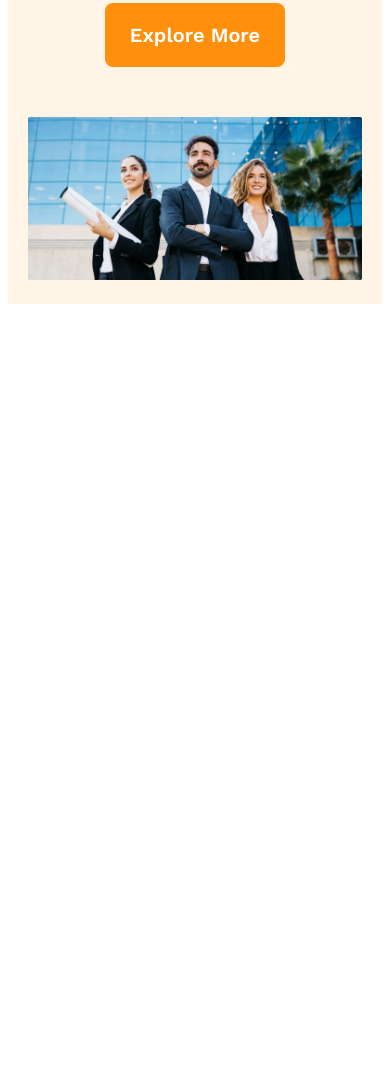
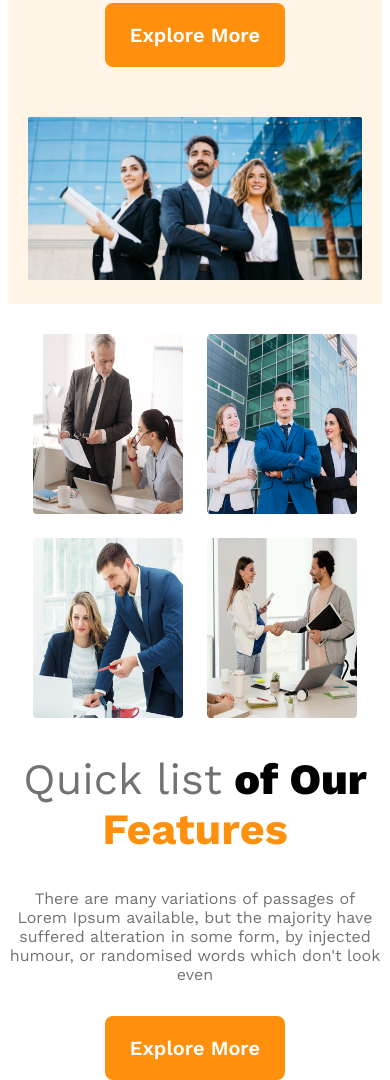
Before and after one commit to sakibzaman1/g3-architects-website, a plain HTML site: page index.html in a window 390 px wide. Shown: the part 733-1813 px from the top of the page. Before the commit the page ends 1045 px from the top, so only its background shows below. Drawn offline with nearby package versions, Linux system fonts and the light colour scheme.

Commit message:
Teams section responsive done

```diff
--- a/index.html
+++ b/index.html
@@ -34,7 +34,26 @@
         </div>
     </header>
 
-    <main></main>
+    <!-- Main Section -->
+
+    <main>
+        <!-- Teams Section -->
+
+        <section class="teams-container">
+            <div class="teams-image-container">
+                <img src="./images/team1.png" alt="">
+                <img src="./images/team2.png" alt="">
+                <img src="./images/team3.png" alt="">
+                <img src="./images/team4.png" alt="">
+            </div>
+            <div class="teams-content">
+                <h1 class="teams-title"><span style="color: #727272; font-weight: 100;">Quick list</span> <span style="font-weight: 800;">of Our</span> <br><span style="color: #FF900E;">Features</span></h1>
+                <p class="teams-desc">There are many variations of passages of Lorem Ipsum available, but the majority have suffered alteration in some form, by injected humour, or randomised words which don't look even</p>
+                <button class="btn-primary">Explore More</button>
+            </div>
+        </section>
+
+    </main>
 
     <footer></footer>
 
--- a/styles/architect.css
+++ b/styles/architect.css
@@ -24,6 +24,7 @@
 header {
     background: rgba(255, 144, 14, 0.10);
     padding: 50px 240px;
+
 }
 
 nav {
@@ -54,7 +55,7 @@ nav a {
     color: #424242;
 }
 
-/* Banner Styles */
+/* Banner Section Styles */
 
 .banner-content {
     max-width: 800px;
@@ -74,32 +75,125 @@ nav a {
     font-size: 1rem;
     font-weight: 400;
 }
-.banner img{
+
+.banner img {
     margin-top: 50px;
     width: 100%;
 }
 
-/* Responsive Styles */
+
+
+/* Main Styles */
+
+/* Teams Section Styles */
+
+main {
+    max-width: 1440px;
+
+    margin: 0 auto;
+}
+
+.teams-container {
+    height: 600px;
+    display: flex;
+    margin: 60px 240px;
+    align-items: center;
+}
+
+.teams-image-container {
+    display: grid;
+    grid-template-columns: repeat(2, 1fr);
+    gap: 1.5rem;
+}
+
+.teams-image-container img {
+    width: 220px;
+    height: 260px;
+}
+
+.teams-content {
+    padding-left: 60px;
+    padding-right: 0px;
+}
+
+.teams-title {
+    font-size: 2.7rem;
+    font-weight: 700;
+}
+
+.teams-desc {
+    margin-bottom: 32px;
+    color: #727272;
+    font-size: 1rem;
+    font-weight: 400;
+}
+
+
+/* Responsive */
 
 /* Mobile Devices */
 
+
+/* Header Styles */
+
+
+
 @media screen and (max-width: 576px) {
 
-    header{
+    header {
         padding: 20px;
     }
-    nav{
+
+    nav {
         flex-direction: column;
+    }
+
+    /* Main Styles */
+
+
+    @media screen and (max-width: 576px) {
+        .teams-container {
+            flex-direction: column;
+            margin: 30px auto;
+        }
+
+        .teams-image-container img {
+
+            width: 150px;
+            height: 180px;
+        }
+
+        .teams-content {
+            text-align: center;
+            padding: 0;
+        }
     }
 
 }
 
+/* Resposnsive  */
+
 /* Medium devices */
+
+
+/* header */
 
 @media screen and (min-width: 576px) and (max-width: 992px) {
 
-    header{
+    header {
         padding: 20px;
     }
 
+    /* teams */
+
+    .teams-container {
+        margin: 0;
+    }
+
 }
+
+
+
+/* Medium devices */
+
+@media screen and (min-width: 576px) and (max-width: 992px) {}
```
